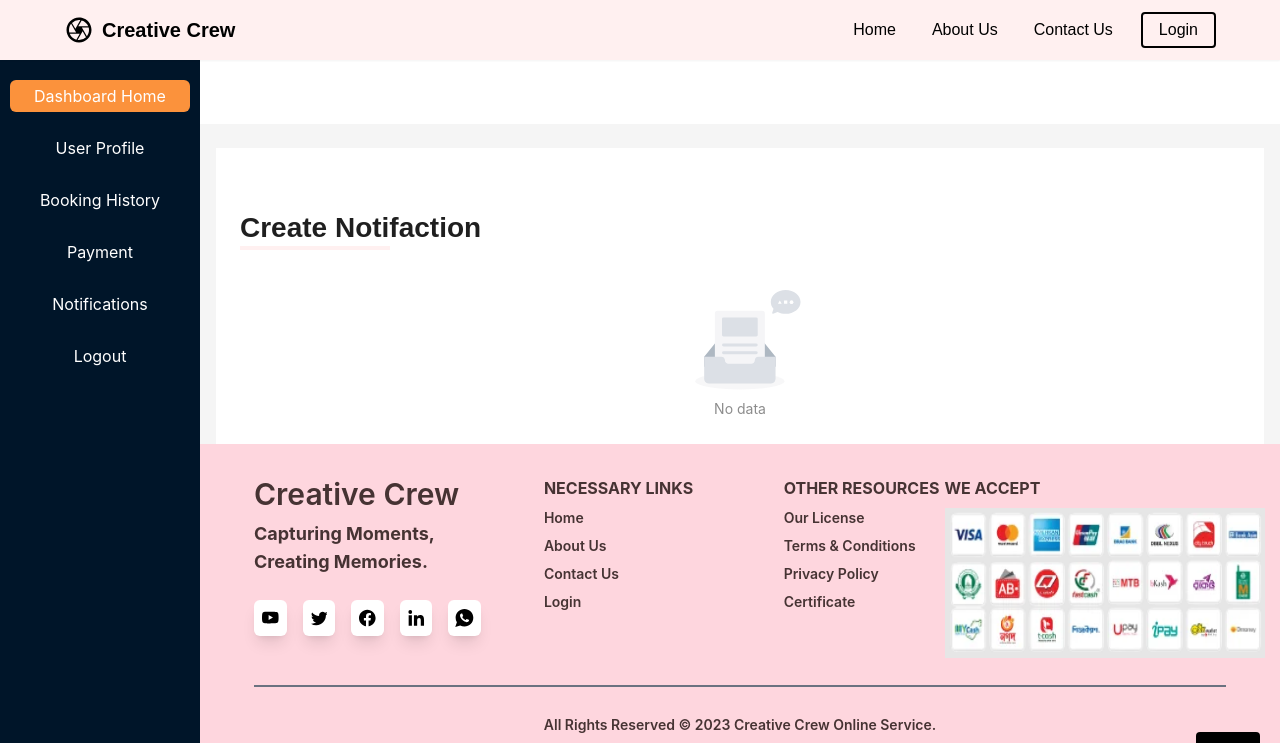
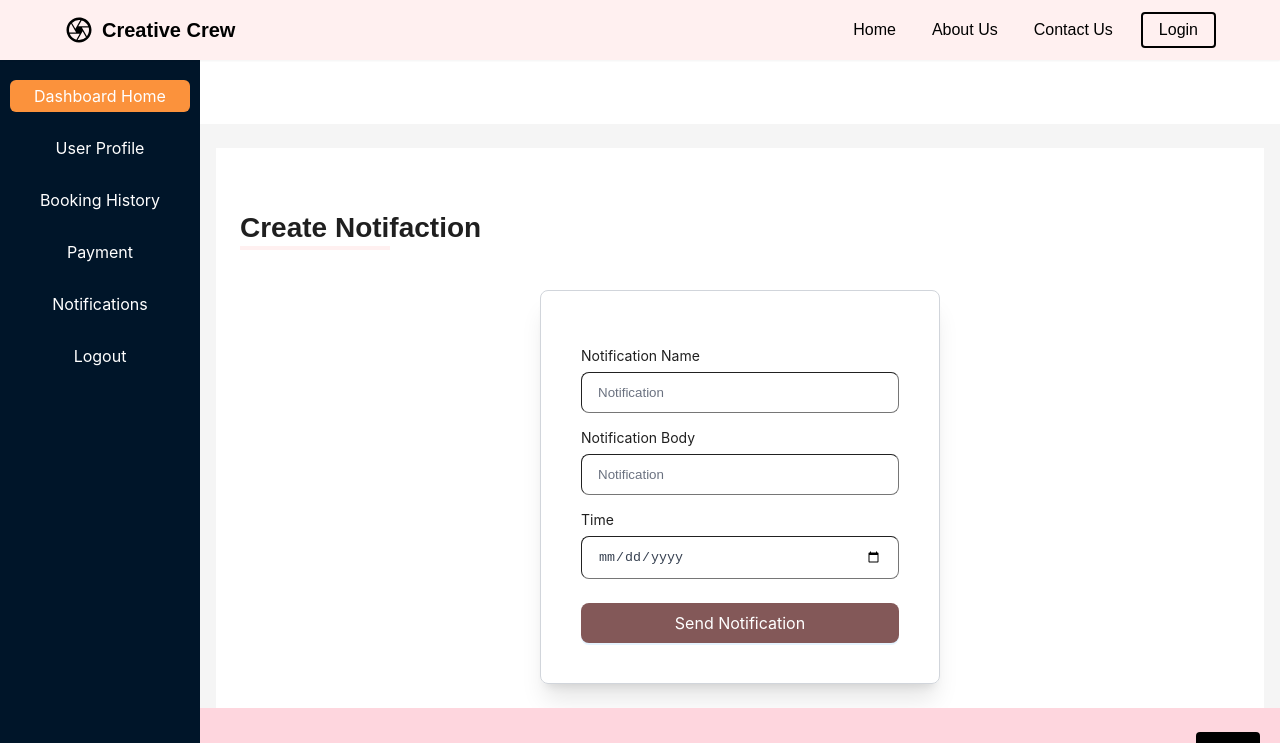
Before and after one commit to Ankan112/creative-crew, a Next.js app: page /dashboard/notifications in a window 1280 px wide. Shown: the top 743 px of the page. Built offline with nearby package versions, Linux system fonts and the light colour scheme; a web font is replaced by a local one.

Commit message:
notification form created

```diff
--- /dev/null
+++ b/src/components/shared/NotificationForm.jsx
@@ -0,0 +1,86 @@
+import { Button, message } from 'antd';
+import { useForm } from 'react-hook-form';
+
+export default function NotifictionForm() {
+    const {
+        register,
+        formState: { errors },
+        handleSubmit,
+        reset,
+    } = useForm();
+
+    const [messageApi, contextHolder] = message.useMessage();
+
+    const onSubmit = (data) => {
+        reset();
+        messageApi.open({
+            type: "success",
+            content: "Notification sent successfully!",
+        });
+        console.log(data)
+    };
+    return (
+        <>
+            {contextHolder}
+            <div className='w-full border border-solid border-gray-300 p-10 rounded-lg shadow-xl md:w-2/5 mx-auto'>
+            <form onSubmit={handleSubmit(onSubmit)}>
+                <div className="w-full mt-4">
+                    <label htmlFor="notification">Notification Name</label>
+                    <input
+                        className="block w-full px-4 py-3 mt-2 text-gray-700 placeholder-gray-500 bg-white border rounded-lg dark:bg-gray-800 dark:border-gray-600 dark:placeholder-gray-400 focus:border-blue-400 dark:focus:border-blue-300 focus:ring-opacity-40 focus:outline-none focus:ring focus:ring-blue-300"
+                        type="text"
+                        placeholder="Notification"
+                        aria-label="notification"
+                        {...register("notification-name", { required: true })}
+                        aria-invalid={errors.notification ? "true" : "false"}
+                    />
+                    {errors.notification?.type === "required" && (
+                        <p className="text-red-600 mt-2" role="alert">
+                            Notification Name is required*
+                        </p>
+                    )}
+                </div>
+                <div className="w-full mt-4">
+                    <label htmlFor="notification">Notification Body</label>
+                    <input
+                        className="block w-full px-4 py-3 mt-2 text-gray-700 placeholder-gray-500 bg-white border rounded-lg dark:bg-gray-800 dark:border-gray-600 dark:placeholder-gray-400 focus:border-blue-400 dark:focus:border-blue-300 focus:ring-opacity-40 focus:outline-none focus:ring focus:ring-blue-300"
+                        type="text"
+                        placeholder="Notification"
+                        aria-label="notification"
+                        {...register("notification-body", { required: true })}
+                        aria-invalid={errors.notification ? "true" : "false"}
+                    />
+                    {errors.notification?.type === "required" && (
+                        <p className="text-red-600 mt-2" role="alert">
+                            Notification body is required*
+                        </p>
+                    )}
+                </div>
+                <div className="w-full mt-4">
+                    <label htmlFor="notification">Time</label>
+                    <input
+                        className="block w-full px-4 py-3 mt-2 text-gray-700 placeholder-gray-500 bg-white border rounded-lg dark:bg-gray-800 dark:border-gray-600 dark:placeholder-gray-400 focus:border-blue-400 dark:focus:border-blue-300 focus:ring-opacity-40 focus:outline-none focus:ring focus:ring-blue-300"
+                        type="date"
+                        placeholder="Time"
+                        aria-label="notification"
+                        {...register("time", { required: true })}
+                        aria-invalid={errors.notification ? "true" : "false"}
+                    />
+                    {errors.notification?.type === "required" && (
+                        <p className="text-red-600 mt-2" role="alert">
+                            Notification Time is required*
+                        </p>
+                    )}
+                </div>
+                <div className="w-full mt-6">
+
+
+                    <Button size="large" className='w-full accent-color text-white' htmlType="submit" type="primary">
+                        Send Notification
+                    </Button>
+                </div>
+            </form>
+            </div>
+        </>
+    )
+}
--- a/src/pages/dashboard/notifications/index.jsx
+++ b/src/pages/dashboard/notifications/index.jsx
@@ -1,15 +1,15 @@
 import DashboardLayout from "@/components/layout/DashboardLayout";
+import NotifictionForm from "@/components/shared/NotificationForm";
 import TitleBorder from "@/components/shared/TitleBorder";
-import { Empty } from "antd";
 
 const Notifications = () => {
   return (
-    <div>
+    <div className="mx-auto">
       <div className="my-10">
         <h1 className="font-main">Create Notifaction</h1>
         <TitleBorder/>
         </div>
-      <Empty></Empty>
+      <NotifictionForm/>
     </div>
   );
 };
--- a/src/pages/payment/index.jsx
+++ b/src/pages/payment/index.jsx
@@ -1,4 +1,5 @@
 import RootLayout from "@/components/layout/RootLayout";
+import TitleBorder from "@/components/shared/TitleBorder";
 import { Space, Table, Tag } from "antd";
 const columns = [
   {
@@ -53,7 +54,10 @@ const data = [];
 const Payment = () => {
   return (
     <div className="h-screen main-container">
-      <h1 className="text-center my-10">Continue to Pay</h1>
+      <div className="my-10">
+        <h1 className="font-main">Continue To Pay</h1>
+        <TitleBorder/>
+        </div>
       <Table columns={columns} dataSource={data} />
     </div>
   );
```
